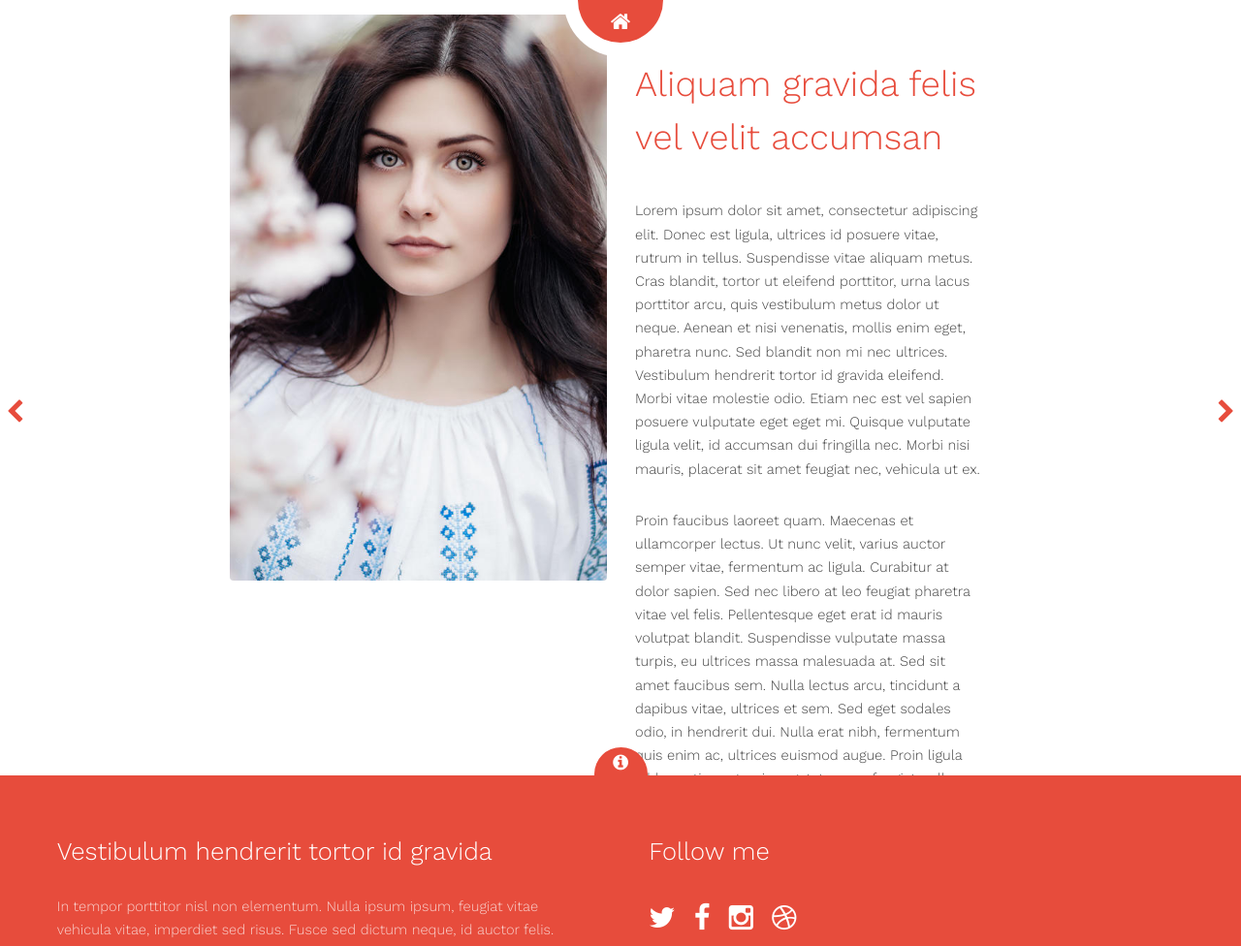
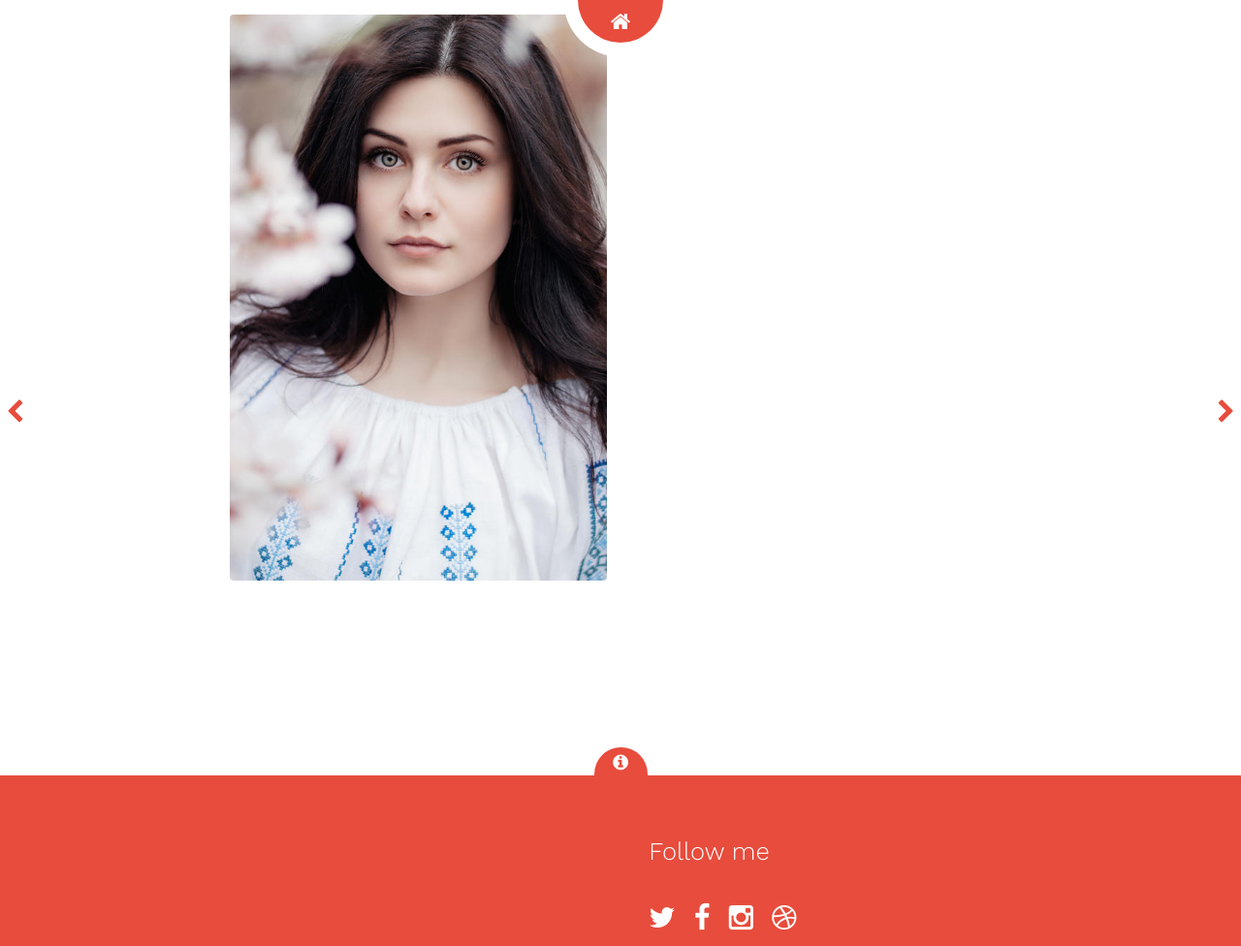
Before and after one commit to hairbyerindee/hairbyerindee.github.io, a plain HTML site: page detail2.html in a window 1280 px wide. Shown: the whole page at 97% size. After the commit the page ends 800 px from the top, so only its background shows below. Drawn offline with nearby package versions, Linux system fonts and the light colour scheme; files whose address does not match are found by name; a web font is replaced by a local one.

Commit message:
remove foreign language

```diff
--- a/detail2.html
+++ b/detail2.html
@@ -32,10 +32,10 @@
 					</div>
 					<div class="content">
 						<header>
-							<h2>Aliquam gravida felis vel velit accumsan</h2>
+							<h2></h2>
 						</header>
-						<p>Lorem ipsum dolor sit amet, consectetur adipiscing elit. Donec est ligula, ultrices id posuere vitae, rutrum in tellus. Suspendisse vitae aliquam metus. Cras blandit, tortor ut eleifend porttitor, urna lacus porttitor arcu, quis vestibulum metus dolor ut neque. Aenean et nisi venenatis, mollis enim eget, pharetra nunc. Sed blandit non mi nec ultrices. Vestibulum hendrerit tortor id gravida eleifend. Morbi vitae molestie odio. Etiam nec est vel sapien posuere vulputate eget eget mi. Quisque vulputate ligula velit, id accumsan dui fringilla nec. Morbi nisi mauris, placerat sit amet feugiat nec, vehicula ut ex.</p>
-						<p>Proin faucibus laoreet quam. Maecenas et ullamcorper lectus. Ut nunc velit, varius auctor semper vitae, fermentum ac ligula. Curabitur at dolor sapien. Sed nec libero at leo feugiat pharetra vitae vel felis. Pellentesque eget erat id mauris volutpat blandit. Suspendisse vulputate massa turpis, eu ultrices massa malesuada at. Sed sit amet faucibus sem. Nulla lectus arcu, tincidunt a dapibus vitae, ultrices et sem. Sed eget sodales odio, in hendrerit dui. Nulla erat nibh, fermentum quis enim ac, ultrices euismod augue. Proin ligula nibh, pretium at enim eget, tempor feugiat nulla. Cras at auctor sapien. Praesent blandit, odio vel sodales egestas, nisl nibh aliquam est, quis aliquam enim nibh vitae tellus.</p>
+						<p></p>
+						<p></p>
 					</div>
 				</div>
 				<a href="detail1.html" class="nav previous"><span class="fa fa-chevron-left"></span></a>
@@ -47,15 +47,15 @@
 				<a href="#" class="info fa fa-info-circle"><span>About</span></a>
 				<div class="inner">
 					<div class="content">
-						<h3>Vestibulum hendrerit tortor id gravida</h3>
-						<p>In tempor porttitor nisl non elementum. Nulla ipsum ipsum, feugiat vitae vehicula vitae, imperdiet sed risus. Fusce sed dictum neque, id auctor felis. Praesent luctus sagittis viverra. Nulla erat nibh, fermentum quis enim ac, ultrices euismod augue. Proin ligula nibh, pretium at enim eget, tempor feugiat nulla.</p>
+						<h3></h3>
+						<p></p>
 					</div>
 					<div class="copyright">
 						<h3>Follow me</h3>
 						<ul class="icons">
 							<li><a href="#" class="icon fa-twitter"><span class="label">Twitter</span></a></li>
 							<li><a href="#" class="icon fa-facebook"><span class="label">Facebook</span></a></li>
-							<li><a href="#" class="icon fa-instagram"><span class="label">Instagram</span></a></li>
+							<li><a href="https://www.instagram.com/hairbyerindee/" class="icon fa-instagram"><span class="label">Instagram</span></a></li>
 							<li><a href="#" class="icon fa-dribbble"><span class="label">Dribbble</span></a></li>
 						</ul>
 						&copy; Untitled. Design: <a href="https://templated.co">TEMPLATED</a>. Images: <a href="https://unsplash.com/">Unsplash</a>.
```
Also changed, not shown: detail1.html (+8 -8 lines).
